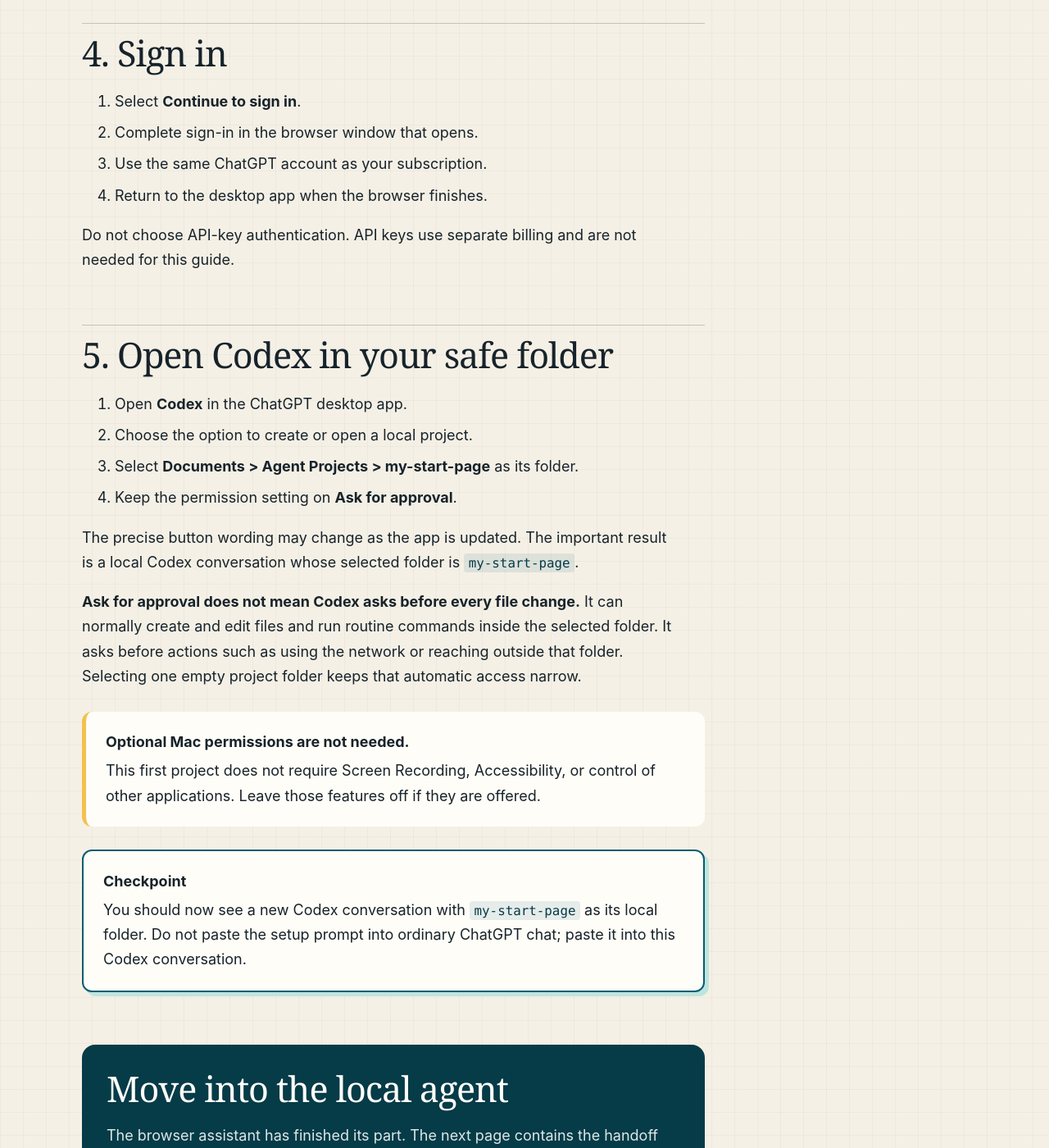
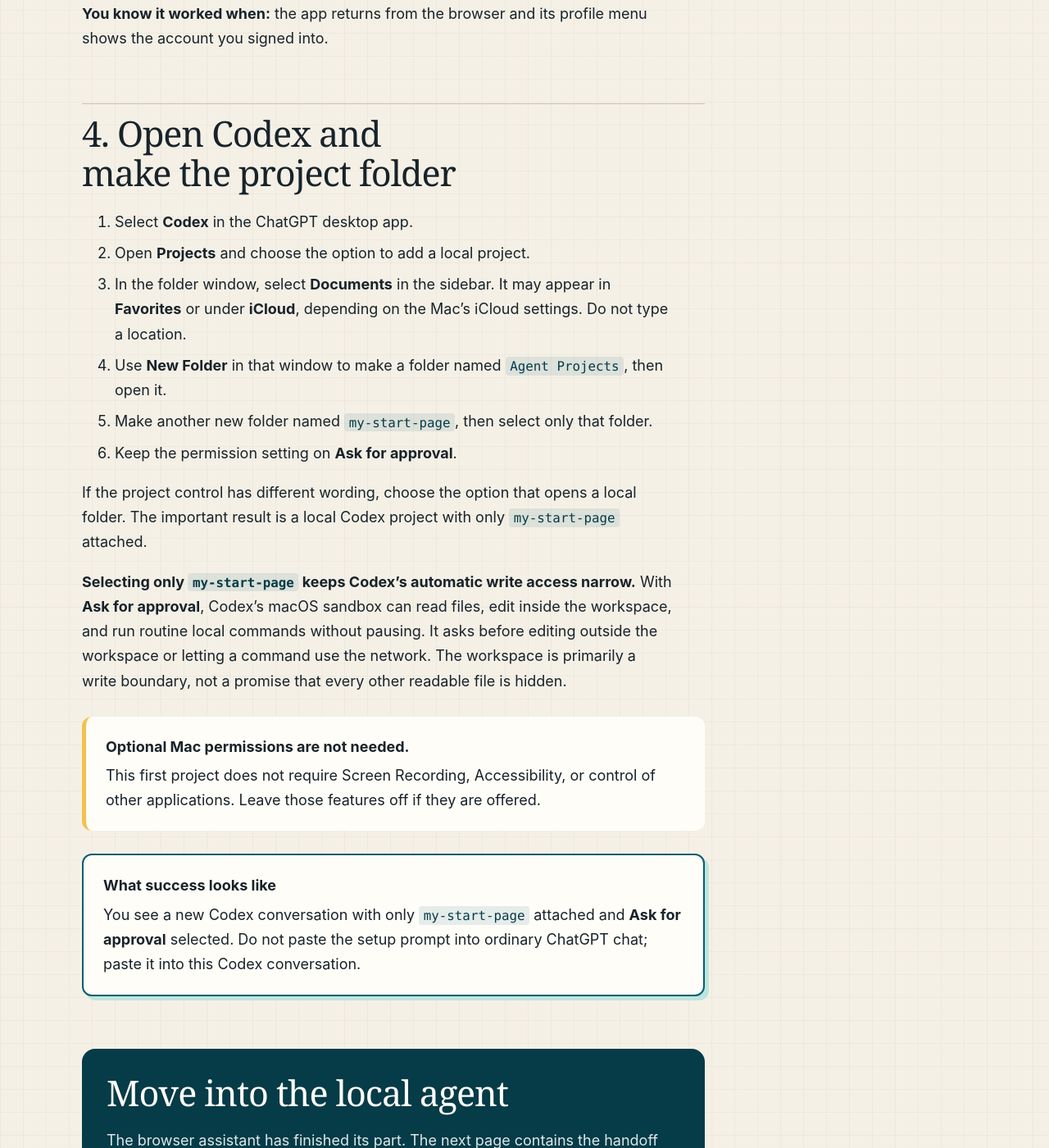
Before and after one commit to tokintmash/ai-guide, a Jekyll site: the page built from chatgpt-to-codex.md, in a window 1280 px wide and 1400 px high, scrolled down 2200 px. Shown: the whole window at 82% size. Built offline with Jekyll 4.4.1, drawn with Linux system fonts in a browser that asks for light colours; some of the changed text lies outside the part shown.

Commit message:
Move Mac folder creation to first project

```diff
--- a/chatgpt-to-codex.md
+++ b/chatgpt-to-codex.md
@@ -30,22 +30,13 @@ Continue if it is macOS 14 or later. If it is older, use **System Settings > Gen
 
 You do not need to identify whether the Mac has an Intel or Apple processor. The official download page handles that choice.
 
-## 2. Make a folder for the first project
+**You know it worked when:** About This Mac shows macOS 14 or later.
 
-1. Open **Finder**.
-2. Select **Documents** in the sidebar.
-3. Choose **File > New Folder** from the menu bar.
-4. Name the folder `Agent Projects`.
-5. Open `Agent Projects` and create another new folder inside it.
-6. Name the new folder `my-start-page`.
-
-Codex will receive access to `my-start-page`, not the whole Documents folder or even the parent `Agent Projects` folder. For future projects, make and select a separate folder for each one.
-
-## 3. Install the official app
+## 2. Install the official app
 
 <a class="button" href="https://chatgpt.com/download/">Open the official ChatGPT download page</a>
 
-1. Download the app for macOS.
+1. On the official page, choose the macOS download for the current ChatGPT desktop app. Do not choose **ChatGPT Classic** or an unofficial app.
 2. Open the downloaded disk image from the Downloads folder.
 3. If a window asks you to move ChatGPT into **Applications**, do so.
 4. Open **Applications** in Finder, then open **ChatGPT**.
@@ -53,7 +44,9 @@ Codex will receive access to `my-start-page`, not the whole Documents folder or
 
 If ChatGPT is already installed, open it and install any offered update instead.
 
-## 4. Sign in
+**You know it worked when:** the current ChatGPT app opens from Applications.
+
+## 3. Sign in
 
 1. Select **Continue to sign in**.
 2. Complete sign-in in the browser window that opens.
@@ -62,16 +55,20 @@ If ChatGPT is already installed, open it and install any offered update instead.
 
 Do not choose API-key authentication. API keys use separate billing and are not needed for this guide.
 
-## 5. Open Codex in your safe folder
+**You know it worked when:** the app returns from the browser and its profile menu shows the account you signed into.
 
-1. Open **Codex** in the ChatGPT desktop app.
-2. Choose the option to create or open a local project.
-3. Select **Documents > Agent Projects > my-start-page** as its folder.
-4. Keep the permission setting on **Ask for approval**.
+## 4. Open Codex and make the project folder
 
-The precise button wording may change as the app is updated. The important result is a local Codex conversation whose selected folder is `my-start-page`.
+1. Select **Codex** in the ChatGPT desktop app.
+2. Open **Projects** and choose the option to add a local project.
+3. In the folder window, select **Documents** in the sidebar. It may appear in **Favorites** or under **iCloud**, depending on the Mac's iCloud settings. Do not type a location.
+4. Use **New Folder** in that window to make a folder named `Agent Projects`, then open it.
+5. Make another new folder named `my-start-page`, then select only that folder.
+6. Keep the permission setting on **Ask for approval**.
 
-**Ask for approval does not mean Codex asks before every file change.** It can normally create and edit files and run routine commands inside the selected folder. It asks before actions such as using the network or reaching outside that folder. Selecting one empty project folder keeps that automatic access narrow.
+If the project control has different wording, choose the option that opens a local folder. The important result is a local Codex project with only `my-start-page` attached.
+
+**Selecting only `my-start-page` keeps Codex's automatic write access narrow.** With **Ask for approval**, Codex's macOS sandbox can read files, edit inside the workspace, and run routine local commands without pausing. It asks before editing outside the workspace or letting a command use the network. The workspace is primarily a write boundary, not a promise that every other readable file is hidden.
 
 <div class="notice">
   <strong>Optional Mac permissions are not needed.</strong>
@@ -79,8 +76,8 @@ The precise button wording may change as the app is updated. The important resul
 </div>
 
 <div class="checkpoint">
-  <strong>Checkpoint</strong>
-  You should now see a new Codex conversation with <code>my-start-page</code> as its local folder. Do not paste the setup prompt into ordinary ChatGPT chat; paste it into this Codex conversation.
+  <strong>What success looks like</strong>
+  You see a new Codex conversation with only <code>my-start-page</code> attached and <strong>Ask for approval</strong> selected. Do not paste the setup prompt into ordinary ChatGPT chat; paste it into this Codex conversation.
 </div>
 
 <div class="next-step">
```
Also changed, not shown: other parts of chatgpt-to-codex.md (+1 -1 lines), claude-to-claude-code.md (+16 -19 lines), sources.md (+8 -1 lines).
